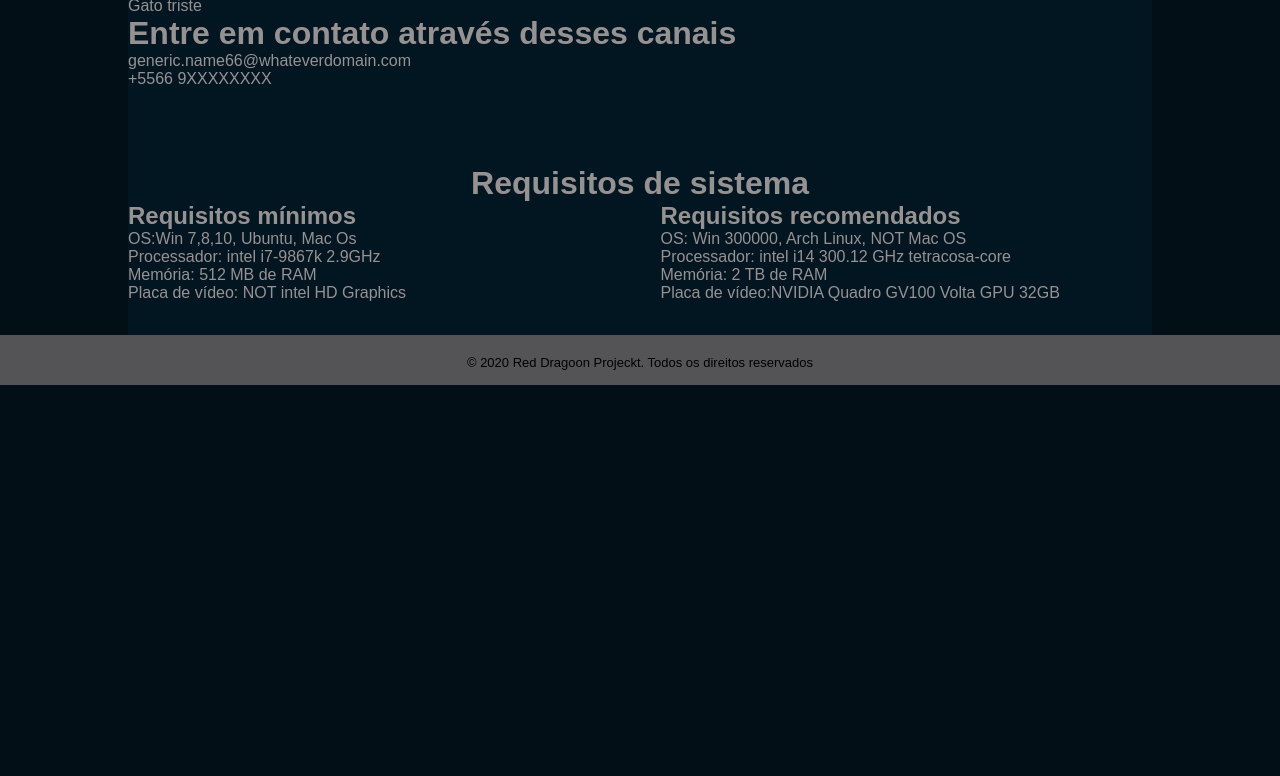
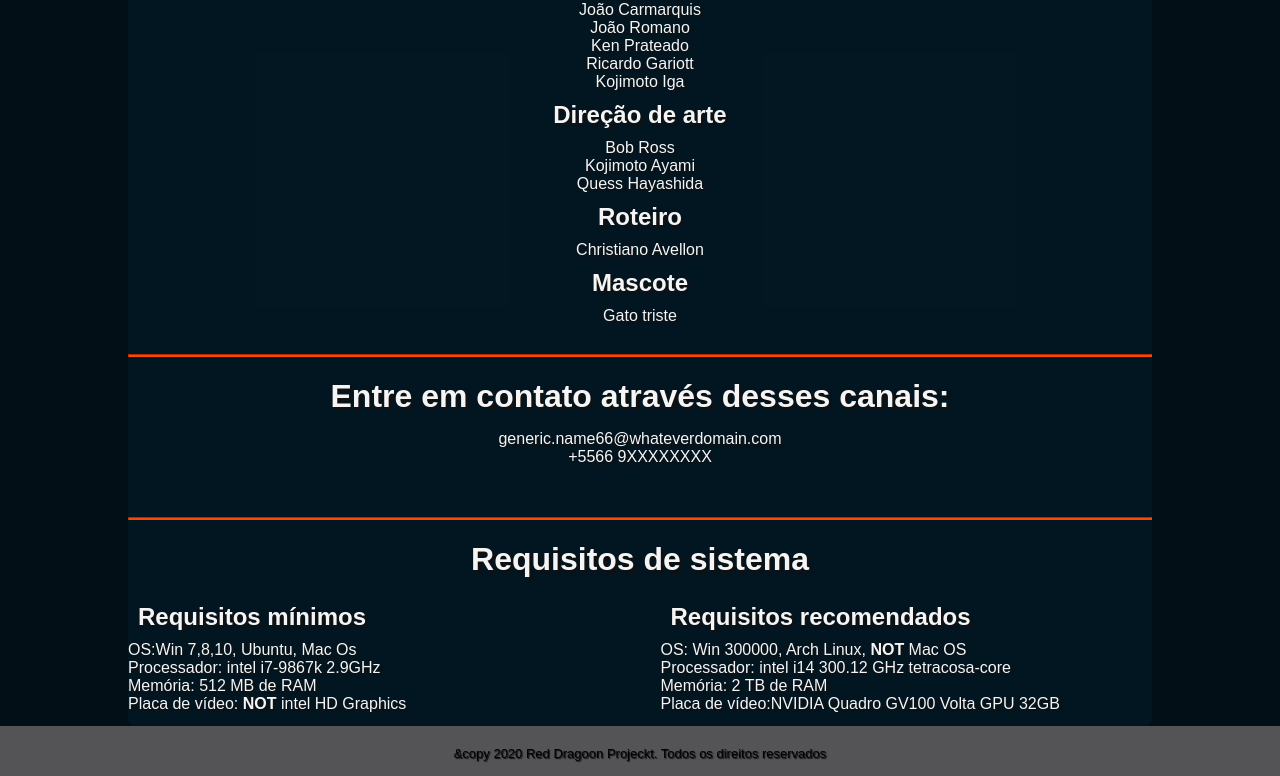
Before and after one commit to gabrielfeitosa00/Unect--Trainee-project, a plain HTML site: page index.html in a window 1280 px wide. Shown: the part 710-1486 px from the top of the page. Before the commit the page ends 1095 px from the top, so only its background shows below. Drawn offline with Linux system fonts and the light colour scheme.

Commit message:
paddig entre seções, centered text, more text

```diff
--- a/index.html
+++ b/index.html
@@ -11,7 +11,7 @@
 <body>
     <header>
 
-        <div class="container" , id="home">
+        <div class="container">
             <div id="Logo">
                 <img src="imagens/Dragon.png" alt="Red Dragon Projekt">
             </div>
@@ -19,7 +19,7 @@
 
             <nav id="menu">
                 <ul>
-                    <li> <a href="#home"> <b> HOME PAGE</b></a></li>
+                    <li> <a href="#"> <b> HOME PAGE</b></a></li>
                     <li><a href="#aboutGame"> <b> SOBRE O JOGO</b></a></li>
                     <li><a href="#team"> <b> EQUIPE </b></a></li>
                     <li><a href="#contact"> <b> CONTATOS </b> </a></li>
@@ -51,7 +51,7 @@
             tortor.</p>
     </div> -->
 
-    <div class="ContentBox" , id="aboutGame">
+        <div class="ContentBox"  id="aboutGame">
 
             <h1> Sobre o jogo</h1>
 
@@ -59,34 +59,50 @@
             <div class="textbox">
                 <!-- Texto de placeholder, estou usnado um resumo de arte da guerra por Sun Tzu
                 disponível no endereço: https://www.shortform.com/summary/the-art-of-war-summary-sun-tzu-->
-            <article> The Art of War by Sun Tzu is a renowned guide for how to engage in conflict and be successful in
+                <article> The Art of War by Sun Tzu is a renowned guide for how to engage in conflict and be successful
+                    in
                     battle.
-                Written more than two thousand years ago, Sun Tzu, a Chinese warrior and philosopher, details the nature
-                of competition and psychology of leadership and provides strategies for how to approach both. Although
-                his teachings are geared toward actual military conflict, the principles can be useful in all arenas of
+                    Written more than two thousand years ago, Sun Tzu, a Chinese warrior and philosopher, details the
+                    nature
+                    of competition and psychology of leadership and provides strategies for how to approach both.
+                    Although
+                    his teachings are geared toward actual military conflict, the principles can be useful in all arenas
+                    of
                     conflict or competition, even at a personal level. <br> <br>
 
                     Much of Tzu’s teachings revolve around the concept that victory without direct fighting is the most
                     advantageous way to win. Part of attaining this type of battle-free victory involves five traits of
-                successful military operations: the Way, the weather, the terrain, the leadership, and discipline. <br>
+                    successful military operations: the Way, the weather, the terrain, the leadership, and discipline.
+                    <br>
                     <br>
 
                     The Way describes the harmonious relationship between the government and civilian populace. When
-                governments treat their people fairly and with respect, the people will be loyal and more apt to support
-                government decisions when conflict arises. People will also be more willing to join in the conflict if
+                    governments treat their people fairly and with respect, the people will be loyal and more apt to
+                    support
+                    government decisions when conflict arises. People will also be more willing to join in the conflict
+                    if
                     they believe in the government they will be tasked to defend. <br> <br>
                 </article>
             </div>
 
         </div>
 
-    <div class="ContentBox" , id="team">
+        <hr>
+
+        <div class="ContentBox"  id="team">
 
             <h1>Equipe</h1>
 
+            <div>
                 <h2>Equipe de programação</h2>
                 Harold Paine<br>
                 Ricky Komori<br>
+                João Carmarquis <br>
+                João Romano <br>
+                Ken Prateado <br>
+                Ricardo Gariott <br>
+                Kojimoto Iga <br>
+
                 <div class="team-photo">
 
                 </div>
@@ -94,6 +110,18 @@
                 <h2>Direção de arte</h2>
 
                 Bob Ross <br>
+                Kojimoto Ayami <br>
+                Quess Hayashida <br>
+
+
+                <div class="team-photo">
+
+                </div>
+
+                <h2>Roteiro</h2>
+
+                Christiano Avellon <br>
+
 
                 <div class="team-photo">
 
@@ -101,17 +129,22 @@
 
                 <h2>Mascote </h2>
 
+                <div class="team-photo">
+
+                </div>
                 Gato triste <br>
 
-        <div class="team-photo">
+
 
             </div>
 
         </div>
 
-    <div class="ContentBox" , id="contact">
+        <hr>
 
-        <h1>Entre em contato através desses canais</h1>
+        <div class="ContentBox"  id="contact">
+
+            <h1>Entre em contato através desses canais:</h1>
 
             <p>
                 generic.name66@whateverdomain.com <br>
@@ -121,20 +154,22 @@
 
         </div>
 
-    <div class="ContentBox" , id="req">
+        <hr>
+
+        <div class="ContentBox"  id="req">
             <h1>Requisitos de sistema</h1>
             <div id="req-min">
                 <h2>Requisitos mínimos</h2>
                 OS:Win 7,8,10, Ubuntu, Mac Os <br>
                 Processador: intel i7-9867k 2.9GHz <br>
                 Memória: 512 MB de RAM <br>
-            Placa de vídeo: NOT intel HD Graphics <br>
+                Placa de vídeo: <b>NOT</b> intel HD Graphics <br>
 
             </div>
 
             <div id="req-rec">
                 <h2>Requisitos recomendados</h2>
-            OS: Win 300000, Arch Linux, NOT Mac OS <br>
+                OS: Win 300000, Arch Linux, <b>NOT</b> Mac OS <br>
                 Processador: intel i14 300.12 GHz tetracosa-core <br>
                 Memória: 2 TB de RAM <br>
                 Placa de vídeo:NVIDIA Quadro GV100 Volta GPU 32GB <br>
@@ -143,7 +178,7 @@
 
         </div>
     </div>
-    <footer>&copy 2020 Red Dragoon Projeckt. Todos os direitos reservados </footer>
+    <footer>&ampcopy 2020 Red Dragoon Projeckt. Todos os direitos reservados </footer>
 </body>
 
 
--- a/style.css
+++ b/style.css
@@ -9,6 +9,15 @@ body{
 
 }
 
+h1{
+
+    padding: 15px;
+}
+
+h2{
+
+    padding: 10px;
+}
 .container{
     width: 1024px;
     margin: auto;
@@ -19,18 +28,22 @@ body{
     margin: auto;
     width: 1024px;
     background-color: rgba(3, 27, 41, 0.658);
+    border-radius: 8px;
 }
 .ContentBox{
 
     width: 1024px;
     margin: auto;
-     color: rgb(151, 146, 146);  /*   tratar as cores das caixas de texto localmente
+    color: whitesmoke;
+    /* padding: 15px 15px 15px 15px; */
+
+
+     /*   tratar as cores das caixas de texto localmente
                                         usar containers para dimencionamento apenas */
      /* margin-bottom: 20px;  */
 
 }
-/*  lembrete usar subustituitos para
-    a bottom border  para separar as seções */
+
 .textbox{
     margin: auto;
     margin-top: 30px;
@@ -102,37 +115,54 @@ header{
 
 }
 
+hr{
+    background-color: orangered;
+    border-color: orangered;
+    height: 1px;
+    margin-top: 4px;
+    margin-bottom:6px ;
+}
 
 #aboutGame{
     clear: both;
     color: white;
     text-align: center;
-    text-shadow:  2px 1px #111111;
+    text-shadow: 3px 3px 1px #111111;
     background-image: url("imagens/dojo1.jpeg");
     background-size: 100%;
 
     min-height: 400px
 }
+#team{
+    text-align: center;
+    text-shadow: 3px 3px 1px #111111;
+    min-height: 500px;
+}
+
 
 #contact{
-
+    text-align: center;
+    text-shadow: 3px 3px 1px #111111;
     min-height: 150px;
 }
 
 #req{
     text-align: center;
-    min-height: 170px;
-    /* margin-bottom: 25px; */
+    text-shadow: 3px 3px 1px #111111;
+    min-height: 200px;
+
 }
 
 #req-min{
     text-align: justify;
+    text-shadow: 3px 3px 1px #111111;
     float: left;
     width: 48%;
 }
 
 #req-rec{
     text-align: justify;
+    text-shadow: 3px 3px 1px #111111;
     float: right;
     width: 48%;
 }
@@ -141,6 +171,7 @@ header{
 footer{
     font-size: 13px;
     text-align: center;
+    text-shadow: 1px 1px 1px #111111;
     width: 100%;
     height: 10px;
     padding: 20px 0px 20px 0px;
```
Lines whose indentation alone changed are shown as unchanged.
